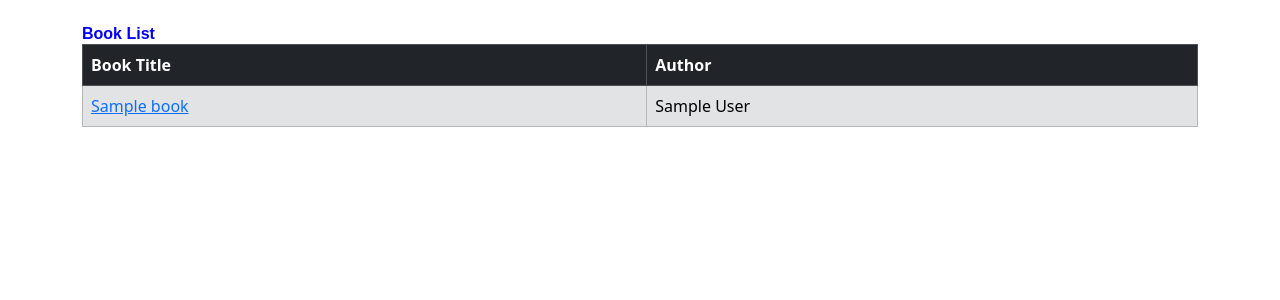
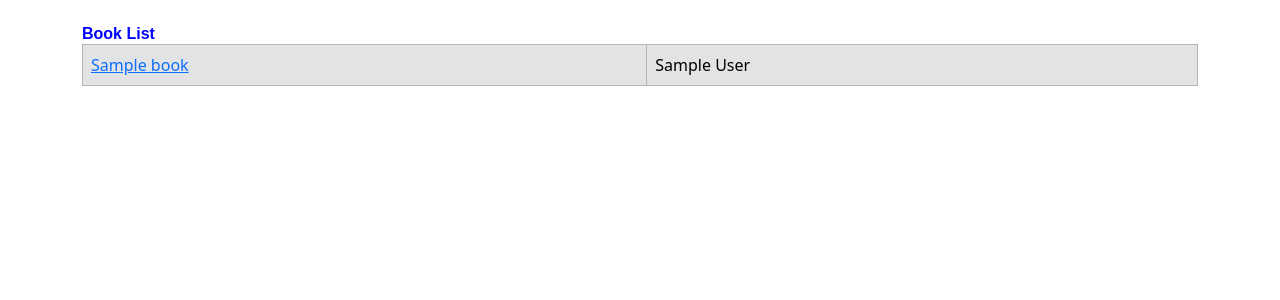
Before and after one commit to cyikedu/Assignment2.0, a Django app: template catalog/templates/catalog/book_list.html in a window 1280 px wide. Shown: the part 56-356 px from the top of the page. Run offline with Django 5.2, Linux system fonts and the light colour scheme; the template is opened without the code that fills it: most values are stand-ins (such as "Sample title", 1, 10 or a date in 2020).

Commit message:
Update book_list.html

```diff
--- a/catalog/templates/catalog/book_list.html
+++ b/catalog/templates/catalog/book_list.html
@@ -6,20 +6,8 @@
 <h1>Book List</h1>
 
 {% if book_list %}
+    <table class="table table-bordered">
 
-    <table class="table table-bordered">
-        <thead class="table-dark">
-            <tr>
-                <th>Book Title</th>
-                <th>Author</th>
-                {% if user.is_superuser %}
-                    <th>Edit Book</th>
-                    <th>Delete Book</th>
-                {% endif %}
-            </tr>
-        </thead>
-
-        <tbody>
         {% for book in book_list %}
         <tr class="table-secondary">
 
@@ -37,19 +25,27 @@
 
             {% if user.is_superuser %}
 
-                        <!-- Edit Button -->
+                <!-- Edit Book -->
                 <td>
-                            <a href="{% url 'book_update' pk=book.pk %}" class="btn btn-primary">Edit Book</a></td>
+                    <a href="{% url 'book_update' pk=book.pk %}"
+                       class="btn btn-primary">
+                        Edit Book
+                    </a>
+                </td>
 
-                        <!-- Delete Button -->
+                <!-- Delete Book -->
                 <td>
-                            <a href="{% url 'book_delete' pk=book.pk %}" class="btn btn-danger">Delete Book</a></td>
+                    <a href="{% url 'book_delete' pk=book.pk %}"
+                       class="btn btn-danger">
+                        Delete
+                    </a>
+                </td>
 
             {% endif %}
 
         </tr>
         {% endfor %}
-        </tbody>
+
     </table>
 
 {% else %}
```
Lines whose indentation alone changed are shown as unchanged.
